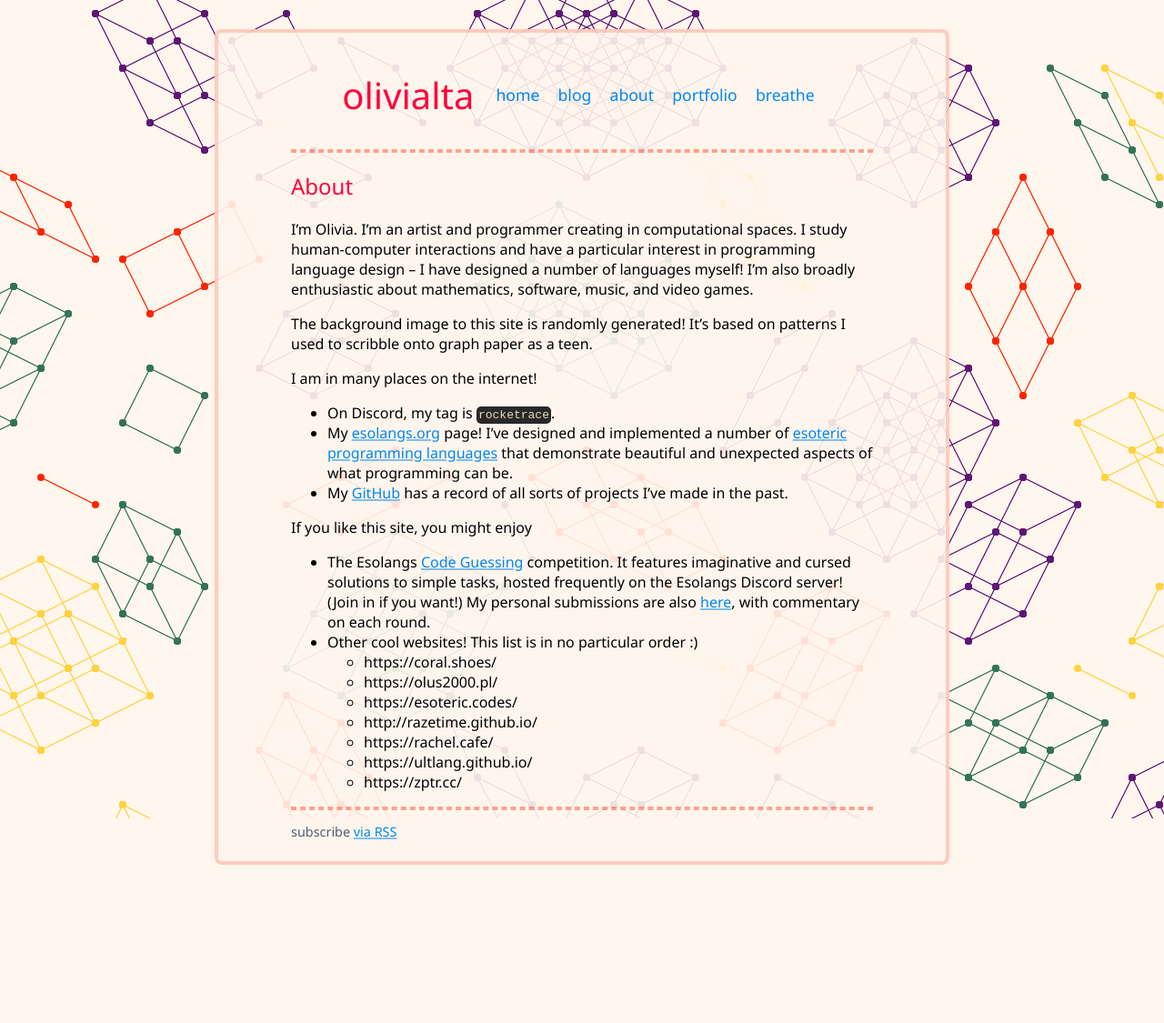
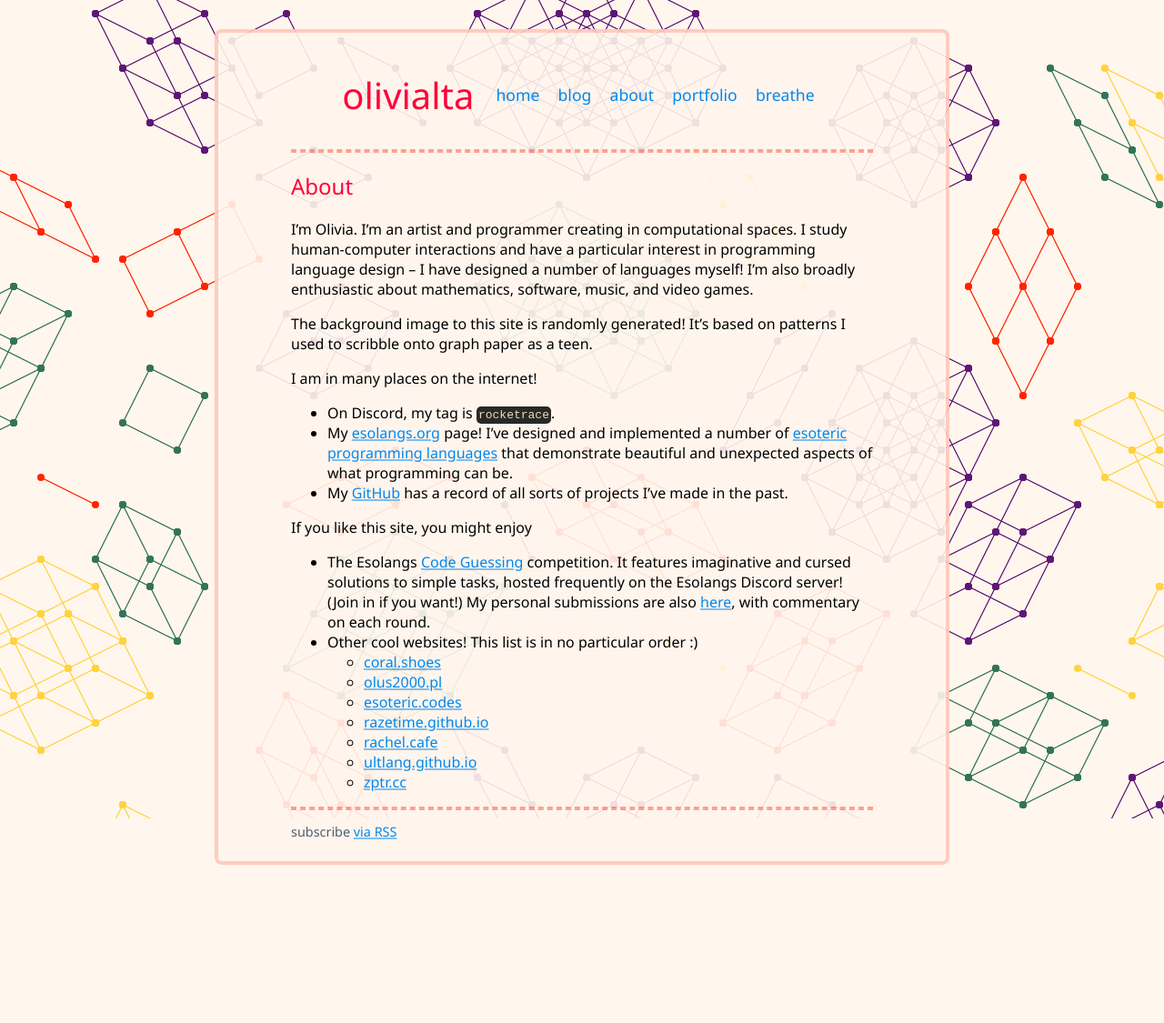
Before and after one commit to RocketRace/rocketrace.github.io, a Jekyll site: the page built from about.md, in a window 1280 px wide. Shown: the whole page at 91% size. Built offline with Jekyll 4.4.1, drawn with Linux system fonts in a browser that asks for light colours; part of the change alters nothing that is shown.

Commit message:
Fix links

```diff
--- a/about.md
+++ b/about.md
@@ -25,13 +25,13 @@ If you like this site, you might enjoy
   (Join in if you want!) My personal submissions are also [here][my cg], with commentary
   on each round.
 * Other cool websites! This list is in no particular order :)
-  * https://coral.shoes/
-  * https://olus2000.pl/
-  * https://esoteric.codes/
-  * http://razetime.github.io/
-  * https://rachel.cafe/
-  * https://ultlang.github.io/
-  * https://zptr.cc/
+  * [coral.shoes](https://coral.shoes/)
+  * [olus2000.pl](https://olus2000.pl/)
+  * [esoteric.codes](https://esoteric.codes/)
+  * [razetime.github.io](http://razetime.github.io/)
+  * [rachel.cafe](https://rachel.cafe/)
+  * [ultlang.github.io](https://ultlang.github.io/)
+  * [zptr.cc](https://zptr.cc/)
 
 [my esolangs]: https://esolangs.org/wiki/User:RocketRace
 [esolangs]: https://en.wikipedia.org/wiki/Esoteric_programming_language
```
